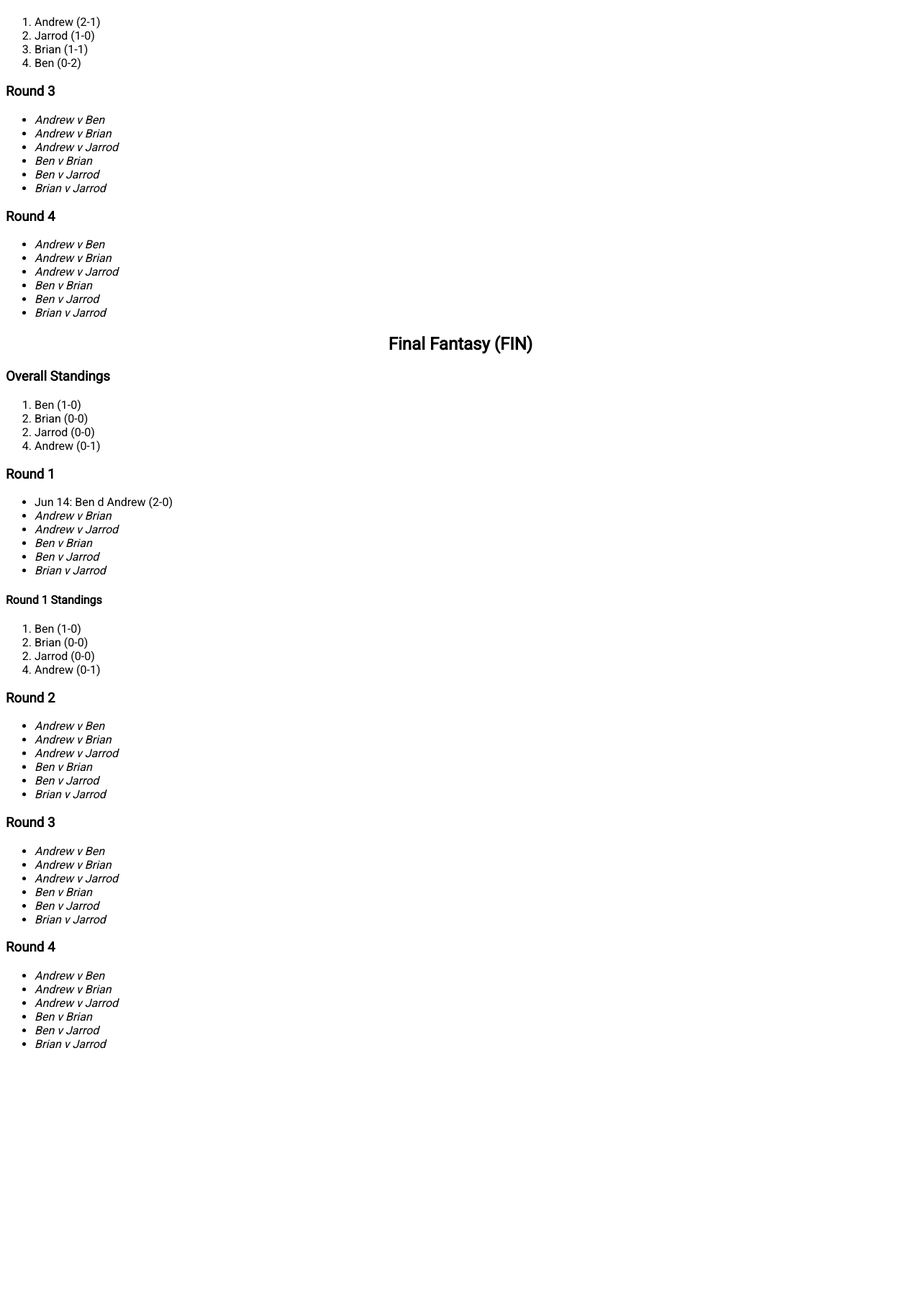
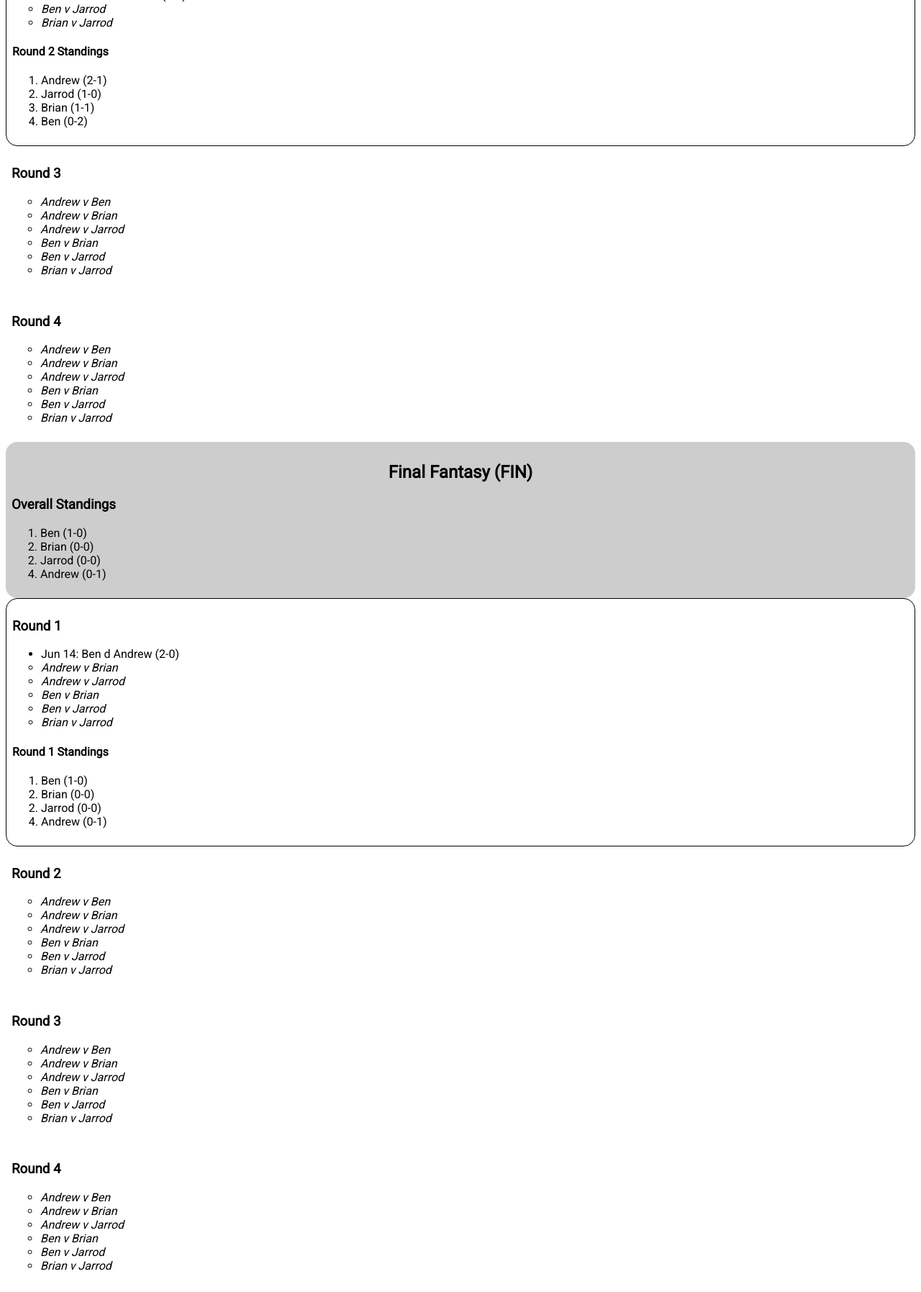
Before and after one commit to andrewbruner/omgleague, a plain HTML site: page index.html in a window 1280 px wide. Shown: the part 770-2565 px from the top of the page at 72% size. Before the commit the page ends 2246 px from the top, so only its background shows below. Drawn offline with Linux system fonts and the light colour scheme.

Commit message:
Update styles

```diff
--- a/index.html
+++ b/index.html
@@ -10,15 +10,28 @@
 			h1, h2 {
 				text-align: center;
 			}
-			.todo {
-				font-style: italic;
+			.season div {
+				border-radius: 1rem;
+				padding: 0.5rem;
+			}
+			.season div:first-child {
+				background-color: #cdcdcd;
 			}
 			.done {
-				font-weight: normal;
+				background-color: #dfdfdf;
+			}
+			.current {
+				border: 1px solid black;
+			}
+			.todo {
+				list-style-type: circle;
+				font-style: italic;
 			}
 		</style>
 	</head>
 	<body>
+		<div class="season">
+			<div>
 				<h1>OMG League</h1>
 				<h2>Tarkir: Dragonstorm (TDM)</h2>
 				<h3>Overall Standings</h3>
@@ -28,6 +41,8 @@
 					<li>Ben (2-3)</li>
 					<li value="3">Brian (2-3)</li>
 				</ol>
+			</div>
+			<div class="done">
 				<h3>Round 1</h3>
 				<ul>
 					<li>Apr 17: Ben d Jarrod (2-0)</li>
@@ -44,14 +59,16 @@
 					<li>Jarrod (1-2) <em>+1 pack</em></li>
 					<li>Brian (1-2) <em>+1 pack</em></li>
 				</ol>
+			</div>
+			<div class="current">
 				<h3>Round 2</h3>
 				<ul>
 					<li>May 18: Brian d Ben (2-0)</li>
 					<li>May 19: Jarrod d Andrew (2-1)</li>
 					<li>May 24: Andrew d Ben (2-1)</li>
 					<li>Jun 11: Andrew d Brian (2-0)</li>
-			<li><em>Ben v Jarrod</em></li>
-			<li><em>Brian v Jarrod</em></li>
+					<li class="todo">Ben v Jarrod</li>
+					<li class="todo">Brian v Jarrod</li>
 				</ul>
 				<h4>Round 2 Standings</h4>
 				<ol>
@@ -60,24 +77,32 @@
 					<li>Brian (1-1)</li>
 					<li>Ben (0-2)</li>
 				</ol>
+			</div>
+			<div>
 				<h3>Round 3</h3>
 				<ul>
-			<li><em>Andrew v Ben</em></li>
-			<li><em>Andrew v Brian</em></li>
-			<li><em>Andrew v Jarrod</em></li>
-			<li><em>Ben v Brian</em></li>
-			<li><em>Ben v Jarrod</em></li>
-			<li><em>Brian v Jarrod</em></li>
+					<li class="todo">Andrew v Ben</li>
+					<li class="todo">Andrew v Brian</li>
+					<li class="todo">Andrew v Jarrod</li>
+					<li class="todo">Ben v Brian</li>
+					<li class="todo">Ben v Jarrod</li>
+					<li class="todo">Brian v Jarrod</li>
 				</ul>
+			</div>
+			<div>
 				<h3>Round 4</h3>
 				<ul>
-			<li><em>Andrew v Ben</em></li>
-			<li><em>Andrew v Brian</em></li>
-			<li><em>Andrew v Jarrod</em></li>
-			<li><em>Ben v Brian</em></li>
-			<li><em>Ben v Jarrod</em></li>
-			<li><em>Brian v Jarrod</em></li>
+					<li class="todo">Andrew v Ben</li>
+					<li class="todo">Andrew v Brian</li>
+					<li class="todo">Andrew v Jarrod</li>
+					<li class="todo">Ben v Brian</li>
+					<li class="todo">Ben v Jarrod</li>
+					<li class="todo">Brian v Jarrod</li>
 				</ul>
+			</div>
+		</div>
+		<div class="season">
+			<div>
 				<h2>Final Fantasy (FIN)</h2>
 				<h3>Overall Standings</h3>
 				<ol>
@@ -86,14 +111,16 @@
 					<li value="2">Jarrod (0-0)</li>
 					<li value="4">Andrew (0-1)</li>
 				</ol>
+			</div>
+			<div class="current">
 				<h3>Round 1</h3>
 				<ul>
 					<li>Jun 14: Ben d Andrew (2-0)</li>
-			<li><em>Andrew v Brian</em></li>
-			<li><em>Andrew v Jarrod</em></li>
-			<li><em>Ben v Brian</em></li>
-			<li><em>Ben v Jarrod</em></li>
-			<li><em>Brian v Jarrod</em></li>
+					<li class="todo">Andrew v Brian</li>
+					<li class="todo">Andrew v Jarrod</li>
+					<li class="todo">Ben v Brian</li>
+					<li class="todo">Ben v Jarrod</li>
+					<li class="todo">Brian v Jarrod</li>
 				</ul>
 				<h4>Round 1 Standings</h4>
 				<ol>
@@ -102,32 +129,40 @@
 					<li value="2">Jarrod (0-0)</li>
 					<li value="4">Andrew (0-1)</li>
 				</ol>
+			</div>
+			<div>
 				<h3>Round 2</h3>
 				<ul>
-			<li><em>Andrew v Ben</em></li>
-			<li><em>Andrew v Brian</em></li>
-			<li><em>Andrew v Jarrod</em></li>
-			<li><em>Ben v Brian</em></li>
-			<li><em>Ben v Jarrod</em></li>
-			<li><em>Brian v Jarrod</em></li>
+					<li class="todo">Andrew v Ben</li>
+					<li class="todo">Andrew v Brian</li>
+					<li class="todo">Andrew v Jarrod</li>
+					<li class="todo">Ben v Brian</li>
+					<li class="todo">Ben v Jarrod</li>
+					<li class="todo">Brian v Jarrod</li>
 				</ul>
+			</div>
+			<div>
 				<h3>Round 3</h3>
 				<ul>
-			<li><em>Andrew v Ben</em></li>
-			<li><em>Andrew v Brian</em></li>
-			<li><em>Andrew v Jarrod</em></li>
-			<li><em>Ben v Brian</em></li>
-			<li><em>Ben v Jarrod</em></li>
-			<li><em>Brian v Jarrod</em></li>
+					<li class="todo">Andrew v Ben</li>
+					<li class="todo">Andrew v Brian</li>
+					<li class="todo">Andrew v Jarrod</li>
+					<li class="todo">Ben v Brian</li>
+					<li class="todo">Ben v Jarrod</li>
+					<li class="todo">Brian v Jarrod</li>
 				</ul>
+			</div>
+			<div>
 				<h3>Round 4</h3>
 				<ul>
-			<li><em>Andrew v Ben</em></li>
-			<li><em>Andrew v Brian</em></li>
-			<li><em>Andrew v Jarrod</em></li>
-			<li><em>Ben v Brian</em></li>
-			<li><em>Ben v Jarrod</em></li>
-			<li><em>Brian v Jarrod</em></li>
+					<li class="todo">Andrew v Ben</li>
+					<li class="todo">Andrew v Brian</li>
+					<li class="todo">Andrew v Jarrod</li>
+					<li class="todo">Ben v Brian</li>
+					<li class="todo">Ben v Jarrod</li>
+					<li class="todo">Brian v Jarrod</li>
 				</ul>
+			</div>
+		</div>
 	</body>
 </html>
```
Lines whose indentation alone changed are shown as unchanged.
